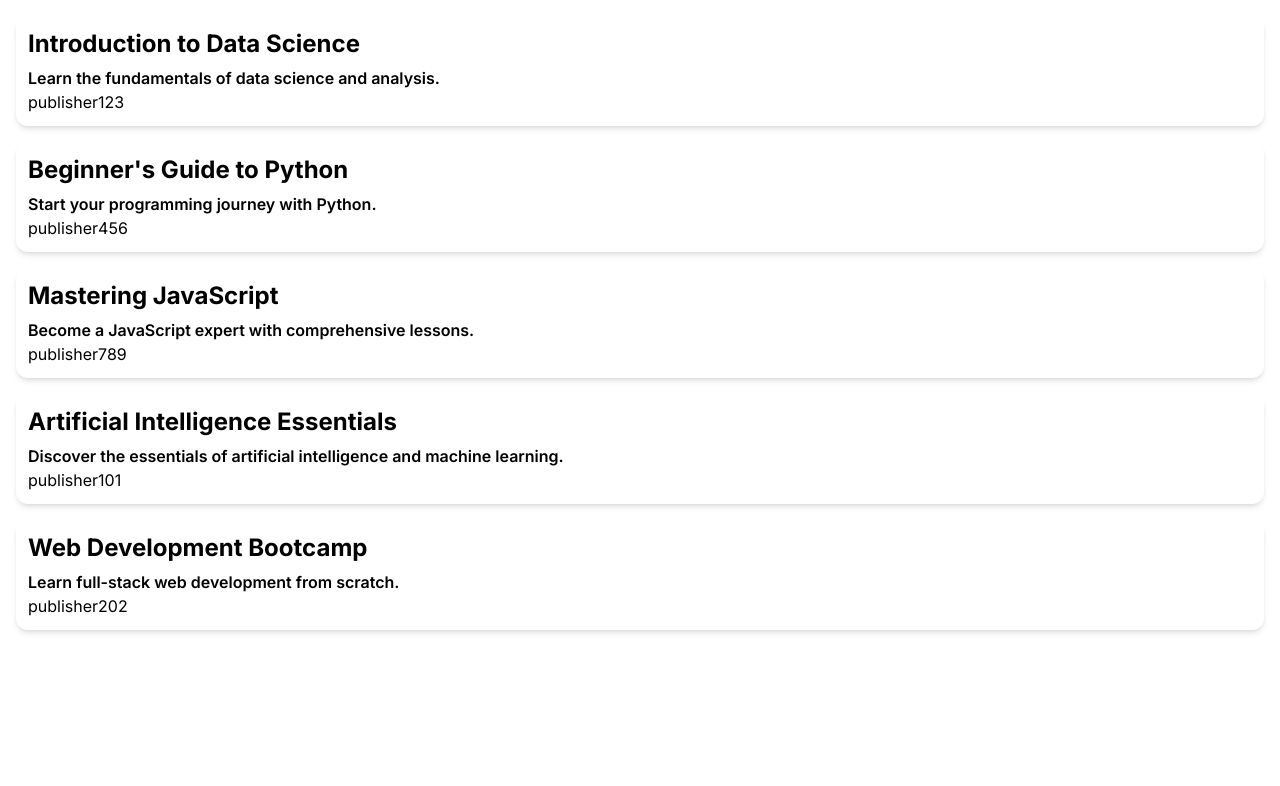
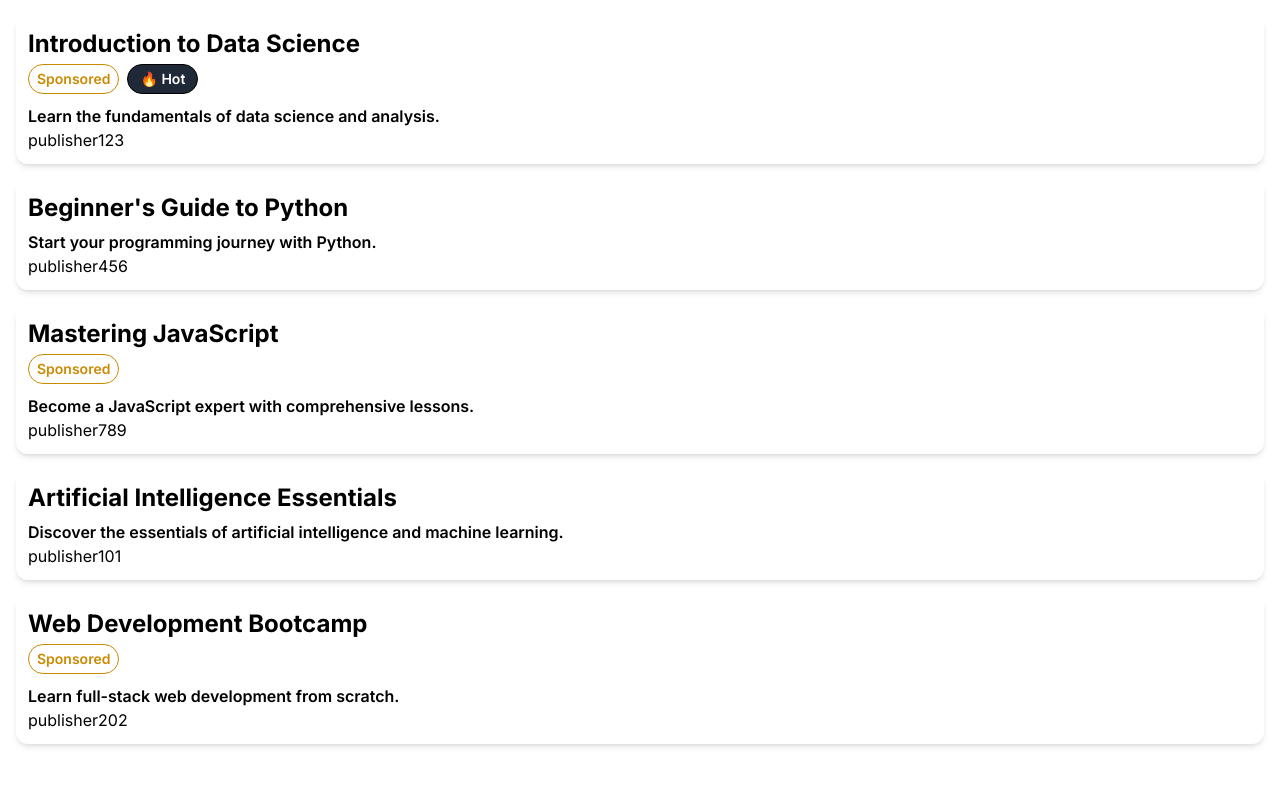
Before and after one commit to async-avi/fekor, a Next.js app: page /courses in a window 1280 px wide. Shown: the top 786 px of the page. Built offline with nearby package versions, Linux system fonts and the light colour scheme.

Commit message:
Some changes in the courses page

```diff
--- a/src/app/courses/page.tsx
+++ b/src/app/courses/page.tsx
@@ -1,6 +1,7 @@
 import axios from "axios";
 import { Course } from "@/constants/interfaces";
 import Link from "next/link";
+import CategoryTab from "@/components/CategoryTab";
 
 async function fetchData() {
   const res = await axios.get(`http://localhost:3000/v0/api/course`);
@@ -12,10 +13,19 @@ export default async function page() {
   return (
     <>
       {data.map((course: Course) => {
+        const isHot = course.category.find((c) => c == "hot");
         return (
           <Link href={`courses/${course.id}`} key={course.id}>
             <div className="m-4 p-3 shadow-md rounded-xl">
               <h1 className="text-2xl font-bold">{course.title}</h1>
+              <div className="flex gap-2">
+                {course.isSponsored ? (
+                  <CategoryTab category="Sponsored" />
+                ) : null}
+                {isHot ? (
+                  <CategoryTab category="Hot" bgColor="bg-gray-800" />
+                ) : null}
+              </div>
               <h2 className="font-semibold pt-1.5">{course.description}</h2>
               <p>{course.publisherId}</p>
             </div>
```
